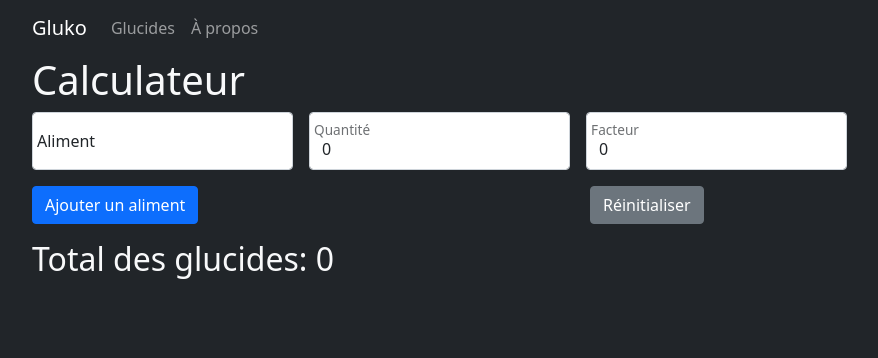
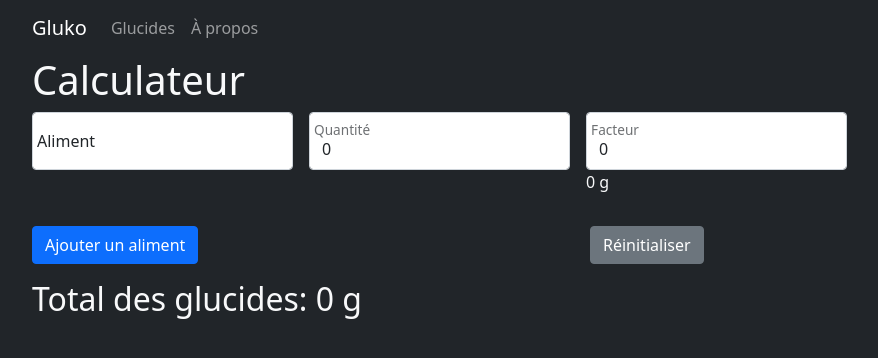
Before and after one commit to gcharest/gluko, a Vue app: page / in a window 1280 px wide. Shown: the top 358 px of the page, without its empty margins (62-940 px from the left). Built offline with nearby package versions, Linux system fonts and the light colour scheme.

Commit message:
Add individual nutrient value

```diff
--- a/src/components/MealCalculator.vue
+++ b/src/components/MealCalculator.vue
@@ -44,6 +44,7 @@ const store = useMealStore();
           onclick="select()"
         />
         <label :for="'nutrientFactor' + index">{{ $t("Facteur") }}</label>
+        <p class="text-light">{{ nutrient.quantity * nutrient.factor }} g</p>
       </div>
       <div class="col">
         <button
@@ -79,7 +80,7 @@ const store = useMealStore();
     <div class="row">
       <div class="col mt-3">
         <h2 class="text-light">
-          {{ $t("message") }}: {{ Math.round(store.mealCarbs * 100) / 100 }}
+          {{ $t("message") }}: {{ Math.round(store.mealCarbs * 100) / 100 }} g
         </h2>
       </div>
     </div>
```
